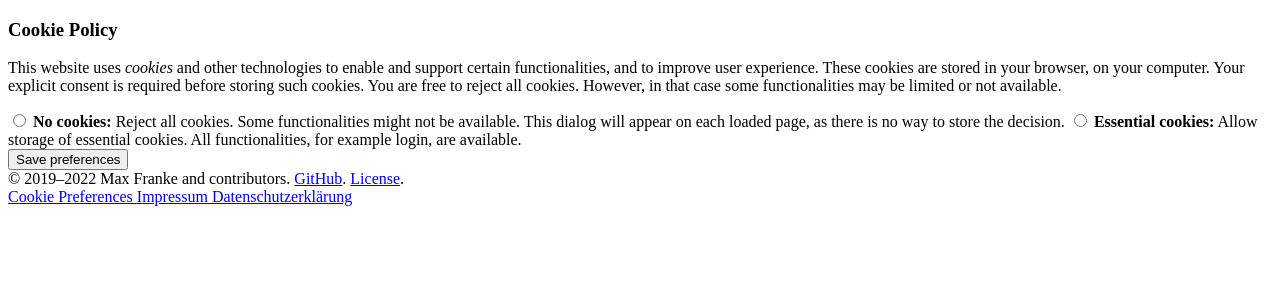
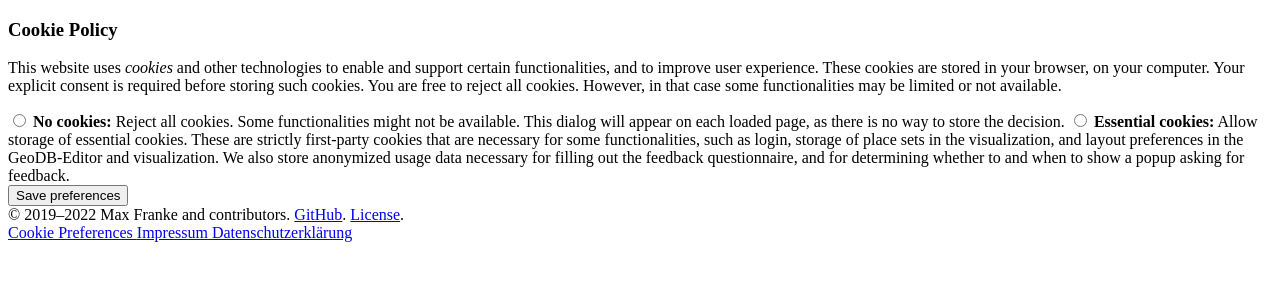
Before and after one commit to UniStuttgart-VISUS/damast, a Python web app: template damast/root/templates/root/cookies.html in a window 1280 px wide. Shown: the part 55-355 px from the top of the page. Run offline with Jinja, Linux system fonts and the light colour scheme; the template is opened without the code that fills it, so the values that code supplies are empty.

Commit message:
update cookie description text for GDPR compliance

```diff
--- a/damast/templates/consent_popup.html
+++ b/damast/templates/consent_popup.html
@@ -47,7 +47,8 @@
   <label for="essential">
     <strong>Essential cookies:</strong>
     Allow storage of essential cookies.
-    All functionalities, for example login, are available.
+    These are strictly first-party cookies that are necessary for some functionalities, such as login, storage of place sets in the visualization, and layout preferences in the GeoDB-Editor and visualization.
+    We also store anonymized usage data necessary for filling out the feedback questionnaire, and for determining whether to and when to show a popup asking for feedback.
   </label>
 </form>
 <div class="content__block">
```
